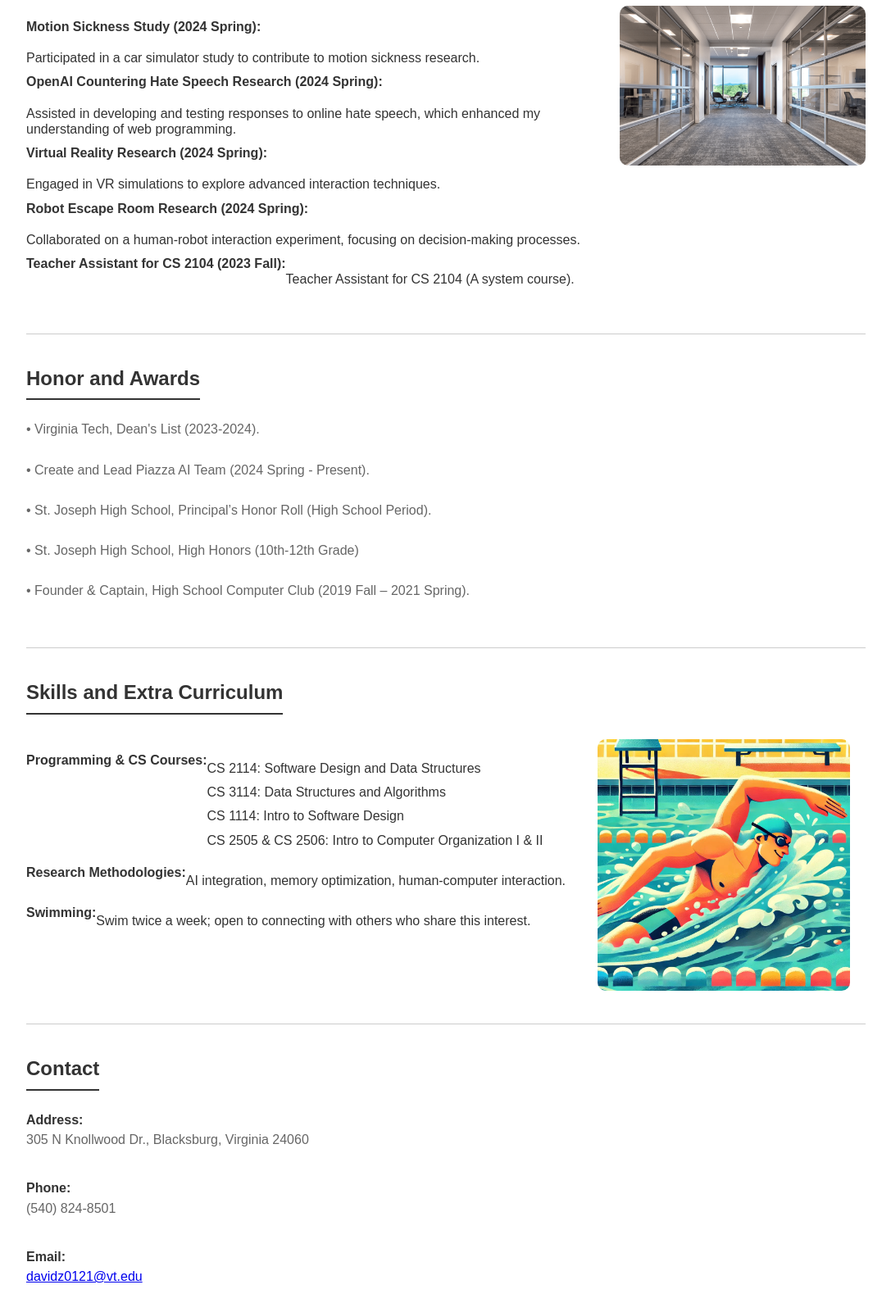
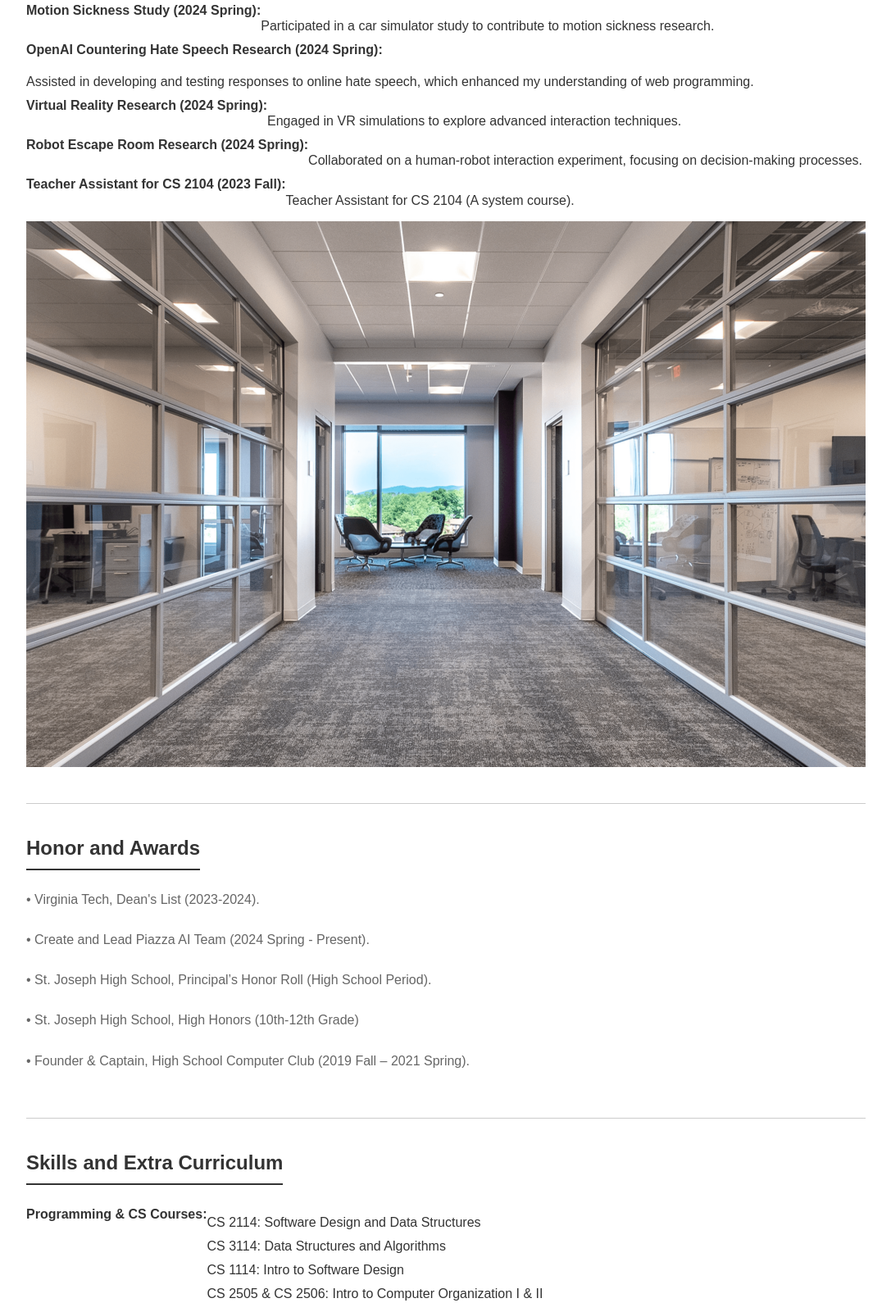
Before and after one commit to sssyaDavid/sssyaDavid.github.io, a plain HTML site: page index.html in a window 1280 px wide. Shown: the part 1696-3297 px from the top of the page at 82% size, without its empty margins (96-1183 px from the left). Drawn offline with Linux system fonts and the light colour scheme.

Commit message:
new update

```diff
--- a/style.css
+++ b/style.css
@@ -209,26 +209,6 @@ footer {
     margin: auto;
 }
 
-.skills-content {
-    display: flex;
-    align-items: flex-start; /* 确保图片和文本的顶部对齐 */
-    margin-top: 20px;
-}
-
-/* 控制文本部分的样式 */
-.skills-description {
-
-    margin-right: 20px; /* 给文本和图片之间留出空间 */
-    color: #333;
-}
-
-.poster-img {
-    width: 30%; /* 根据需要调整图片宽度 */
-    height: 30%; /* 保持图片比例 */
-    border-radius: 10px; /* 可选，增加圆角 */
-    display: block;
-    margin: auto;
-}
 
 /* 容器样式 */
 .education-content {
@@ -252,29 +232,12 @@ footer {
     justify-content: center;
     margin-bottom: 20px;
 }
+
 .video video {
     width: 60%;
     height: 60%;
 }
 
-.activities-content {
-    display: flex;
-    align-items: flex-start;
-    margin-top: 20px;
-}
-
-.activities-description {
-    flex: 1;
-    margin-right: 20px;
-    color: #333;
-    text-align: left;
-}
-
-.activities-img {
-    width: 300px;
-    height: auto;
-    border-radius: 10px;
-}
 
 #contact ul li {
     margin-bottom: 20px; /* 调整为更小的下边距，默认可能是更大的 */
@@ -329,3 +292,10 @@ footer.footer-section {
 .footer-section .footer-icons a:hover {
     color: #ccc; /* Change icon color on hover */
 }
+
+.swimming-img {
+    width: 100%; /* Adjust the width based on your layout */
+    height: auto;
+    border-radius: 10px; /* Optional: Add rounded corners */
+    margin-top: 20px; /* Optional: Add spacing */
+}
```
